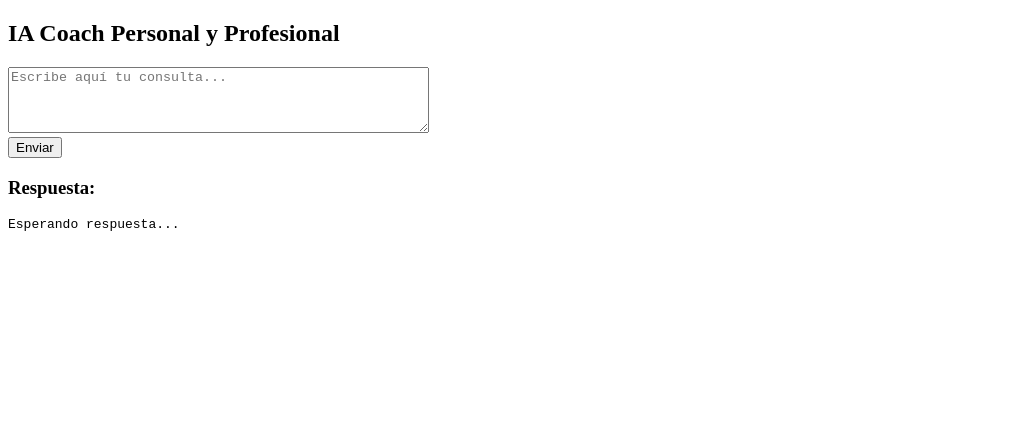
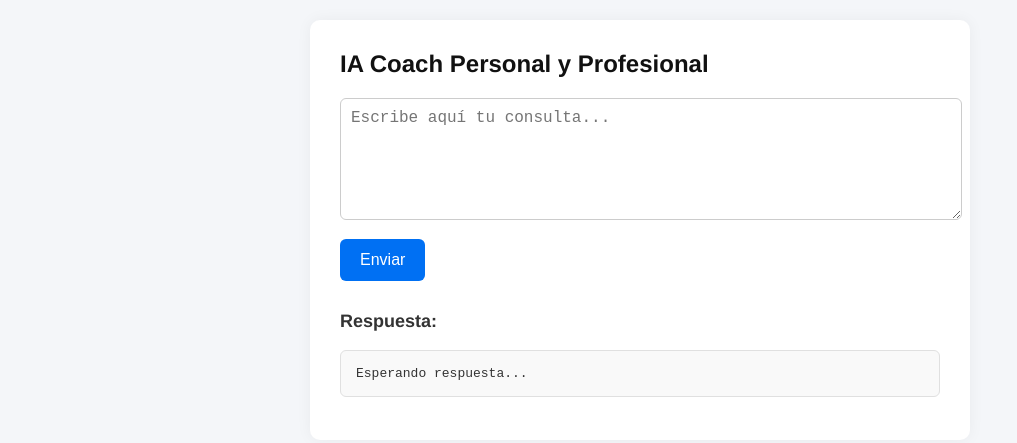
Before and after one commit to viveka2024/IaCoach, a website: page public/index.html in a window 1280 px wide. Shown: the whole page, without its empty margins (0-1017 px from the left). Drawn offline with Linux system fonts and the light colour scheme.

Commit message:
Update index.html

```diff
--- a/public/index.html
+++ b/public/index.html
@@ -2,14 +2,79 @@
 <html lang="es">
 <head>
   <meta charset="UTF-8" />
+  <meta name="viewport" content="width=device-width, initial-scale=1.0" />
   <title>IA Coach Personal</title>
+  <style>
+    body {
+      font-family: 'Helvetica Neue', sans-serif;
+      background-color: #f4f6f9;
+      margin: 0;
+      padding: 20px;
+      color: #333;
+    }
+
+    .container {
+      max-width: 600px;
+      margin: 0 auto;
+      background: #fff;
+      padding: 30px;
+      border-radius: 10px;
+      box-shadow: 0 0 15px rgba(0,0,0,0.05);
+    }
+
+    h2 {
+      margin-top: 0;
+      color: #111;
+    }
+
+    textarea {
+      width: 100%;
+      height: 100px;
+      font-size: 16px;
+      padding: 10px;
+      border: 1px solid #ccc;
+      border-radius: 6px;
+      resize: vertical;
+    }
+
+    button {
+      margin-top: 15px;
+      background-color: #0070f3;
+      color: white;
+      border: none;
+      padding: 12px 20px;
+      font-size: 16px;
+      border-radius: 6px;
+      cursor: pointer;
+    }
+
+    button:hover {
+      background-color: #0056c7;
+    }
+
+    h3 {
+      margin-top: 30px;
+      font-size: 18px;
+    }
+
+    pre {
+      background-color: #f9f9f9;
+      border: 1px solid #e0e0e0;
+      padding: 15px;
+      border-radius: 6px;
+      white-space: pre-wrap;
+      font-family: monospace;
+    }
+  </style>
 </head>
 <body>
+  <div class="container">
     <h2>IA Coach Personal y Profesional</h2>
-  <textarea id="userInput" rows="4" cols="50" placeholder="Escribe aquí tu consulta..."></textarea><br>
+    <textarea id="userInput" placeholder="Escribe aquí tu consulta..."></textarea><br>
     <button onclick="sendMessage()">Enviar</button>
     <h3>Respuesta:</h3>
     <pre id="responseArea">Esperando respuesta...</pre>
+  </div>
 
   <script>
     async function sendMessage() {
```
Lines whose indentation alone changed are shown as unchanged.
